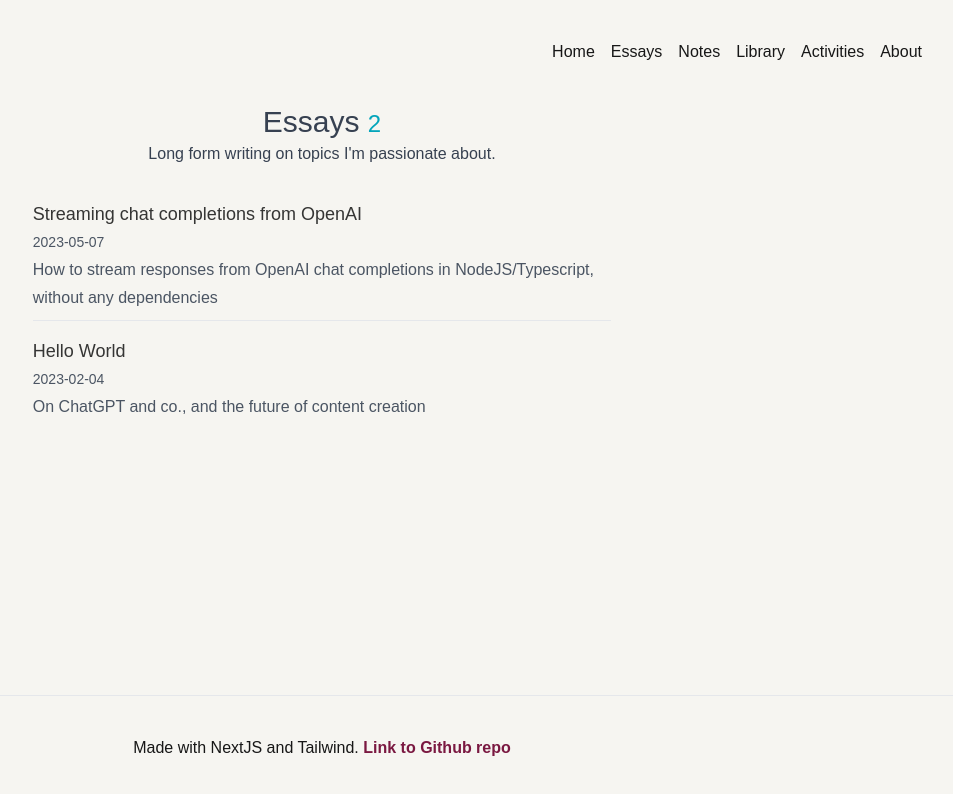
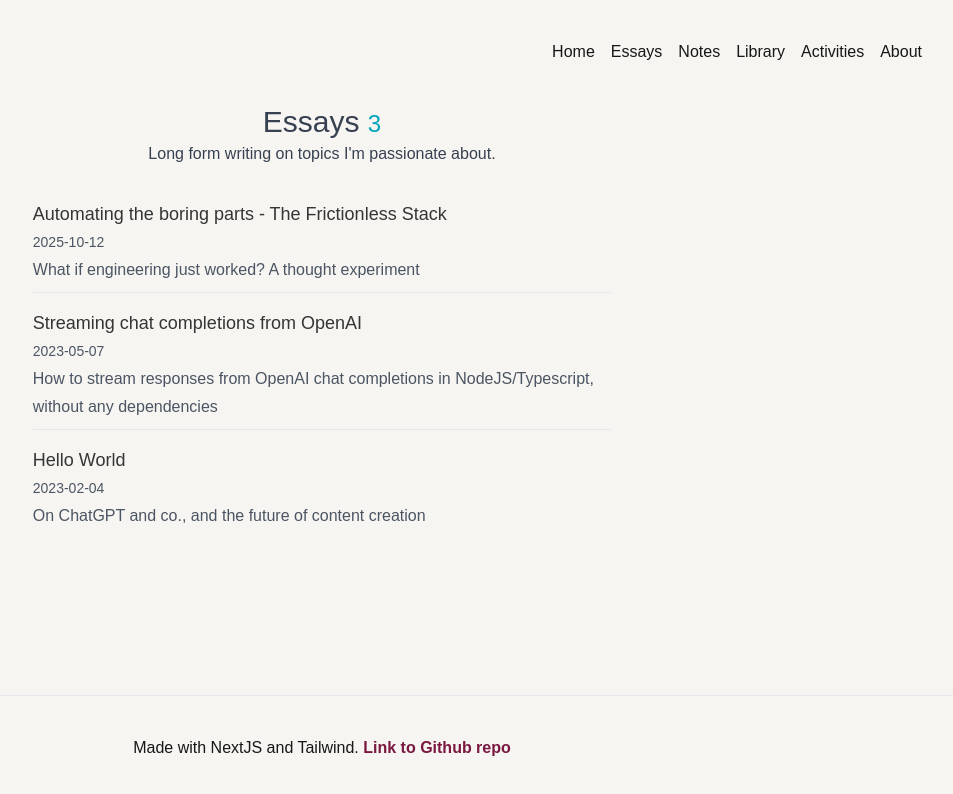
Before and after one commit to DrNightmare/blog-v2, a Next.js app: page /essays in a window 1280 px wide. Shown: the top 794 px of the page, without its empty margins (318-1271 px from the left). Built offline with nearby package versions, Linux system fonts and the light colour scheme.

Commit message:
Add the frictionless stack blog, order essays latest on top

```diff
--- a/src/app/essays/page.tsx
+++ b/src/app/essays/page.tsx
@@ -2,29 +2,32 @@ import Link from "next/link";
 import { getEssays } from "../utils";
 
 export default function Essays() {
-    const essays = getEssays();
+    const essays = getEssays().sort((a, b) => new Date(b.metadata.date).getTime() - new Date(a.metadata.date).getTime());
 
     return (
         <div>
             <main className="flex gap-8 items-center justify-center sm:items-start">
                 <div className="flex flex-col prose">
-                    <span className="text-3xl text-center">Essays <span className="text-sea-blue text-2xl">{essays.length}</span></span>
+                    <span className="text-3xl text-center">
+                        Essays <span className="text-sea-blue text-2xl">{essays.length}</span>
+                    </span>
                     <span className="mb-6 text-center">Long form writing on topics I'm passionate about.</span>
                     {essays.map((essay, index) => (
                         <div className="not-prose my-2" key={essay.slug}>
                             <Link className="not-prose" href={`/essays/${essay.slug}`}>
                                 <div className="group cursor-pointer mb-2">
-                                    <p className="text-lg font-medium group-hover:text-crimson group-hover:font-bold">{essay.metadata.title}</p>
+                                    <p className="text-lg font-medium group-hover:text-crimson group-hover:font-bold">
+                                        {essay.metadata.title}
+                                    </p>
                                     <span className="text-sm font-thin text-gray-600">{essay.metadata.date}</span>
                                     <p className="text-md font-thin text-gray-600">{essay.metadata.summary}</p>
                                 </div>
                             </Link>
                             {index < essays.length - 1 && <hr />}
                         </div>
-                    )
-                    )}
+                    ))}
                 </div>
-            </main >
-        </div >
+            </main>
+        </div>
     );
 }
--- /dev/null
+++ b/src/app/essays/the-frictionless-stack.mdx
@@ -0,0 +1,33 @@
+---
+title: Automating the boring parts - The Frictionless Stack
+date: '2025-10-12'
+tags: ['engineering', 'software', 'automation']
+draft: false
+summary: 'What if engineering just worked? A thought experiment'
+---
+
+Automating the boring parts: what if we actually did it? We spend a huge chunk of time at work doing stuff like updating Jira tickets, setting up dev environments, handling VCS commands, scheduling grooming sessions. What if a system managed all of that, and engineers focus on the thing that they are supposed to do: engineering?
+
+For this thought experiment, I had a condition: the kind of optimisations I think about, should be achievable today, with tools accessible to an average tech startup. Nothing too futuristic. It's worth noting that the below concept isn't the full extent of what could be.
+
+This is written in the form of a fictional **day in the life of a software engineer** format. The protagonist is me.
+
+<br />
+
+The sprint begins. There is no meeting or kickoff call. The Jira board is already populated. All the stories are labeled, scoped and assigned. Priorites are pre-calculated with impact and effort estimates.
+
+Arvind picks up the top priority ticket. It comes tagged with *Design required*. On clicking **Start design**, a Confluence doc with a predefined system design template opens, this is auto linked to the Jira ticket. Arvind writes details about tradeoffs, finalises the approach and submits.
+
+A few moments later: corresponding Git branches are auto created on relevant repos, tied to the same ticket. Clicking on **Start work** spins up a preconfigured Codespace. The repo, services and any required databases boot instantly. Environment variables are also loaded from dev configs.
+
+Inside the IDE, Arvind begins coding. The AI assistant handles scaffolding, test generation and docstrings. The design is fixed, so Arvind's job is mostly eye-balling the generated code and ensuring it fits the chosen architecture, making small corrections as needed. Hooks ensure linting and style guides are followed, and tests are run automatically.
+
+Once the feature is complete, a PR opens automatically. Reviewers perform their job, but there is little discussion required, since everything follows the preapproved design. Actions run integration tests, and there is a preview deployment ready for testing on UAT. The link appears on the Jira ticket, ready for QA.
+
+After QA signs off, the code is merged to master. This triggers a pipeline: tests, dependency scans, changelog generation and a Slack approval step for production deploy. On approval, the system deploys to production, with the Jira ticket closing itself.
+
+Every merged PR generates auto formatted release notes that are pushed into Confluence docs. At the end of the sprint, an automated summary compiles: velocity and completion metrics, resolved issues, notable blockers. The team skims through this in a few mins, instead of an hour of "sprint retro".
+
+Arvind keeps repeating this until the end of his workday, at which point the shutdown ritual begins: a bot commits the day's work log to his journal app, into a private Git repo. Optional music crossfades to lo-fi to wind down.
+
+"Is this better, or worse?" he contemplates, as he makes his way back home along with thousands of other engineers, stuck in their own optimised loops and unoptimised traffic.
```
